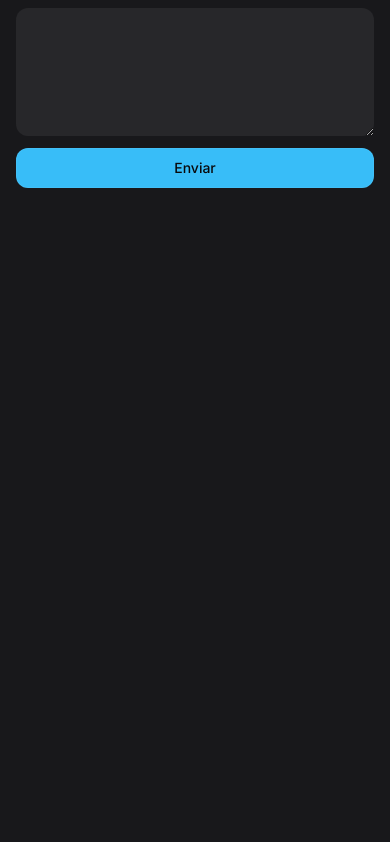
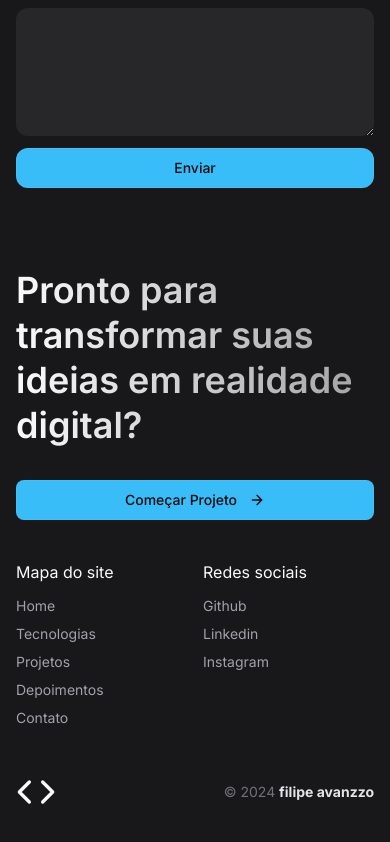
Before and after one commit to filipezzo/avanzzo, a React (Vite) app: page / in a window 390 px wide. Shown: the part 6639-7481 px from the top of the page. Before the commit the page ends 6907 px from the top, so only its background shows below. Built offline with nearby package versions, Linux system fonts and the light colour scheme.

Commit message:
feat: Footer section

```diff
--- a/src/app.tsx
+++ b/src/app.tsx
@@ -1,5 +1,6 @@
 import { About } from "./components/about";
 import { Contact } from "./components/contact";
+import { Footer } from "./components/footer";
 import { Header } from "./components/header";
 import { Hero } from "./components/hero";
 import { Projects } from "./components/projects";
@@ -18,6 +19,7 @@ function App() {
         <Reviews />
         <Contact />
       </main>
+      <Footer />
     </>
   );
 }
--- a/src/components/contact.tsx
+++ b/src/components/contact.tsx
@@ -4,7 +4,7 @@ import { ContactInfo } from "./inner/contact-left";
 
 export function Contact() {
   return (
-    <section id="contato" className="pb-20 pt-20">
+    <section id="contato" className="pt-20">
       <Container className="lg:grid lg:grid-cols-2">
         <ContactInfo />
         <ContactForm />
--- /dev/null
+++ b/src/components/footer.tsx
@@ -0,0 +1,32 @@
+import { ArrowRight } from "lucide-react";
+import { Container } from "./container";
+import { FooterMap } from "./inner/footer-map";
+import { Link } from "./link";
+import { LogoFooter } from "./logo-footer";
+
+export function Footer() {
+  return (
+    <footer className="pt-20">
+      <Container>
+        <div className="flex w-full flex-col lg:grid lg:grid-cols-2 lg:items-baseline">
+          <div className="mb-10">
+            <h2 className="headline mb-8 max-w-[12ch] sm:max-w-[20ch] lg:mb-10 lg:text-[48px]">
+              Pronto para transformar suas ideias em realidade digital?
+            </h2>
+            <Link
+              className="w-full lg:max-w-fit"
+              href="mailto:filipetsx@gmail.com"
+              variant="ocean"
+            >
+              Começar Projeto
+              <ArrowRight size={16} />
+            </Link>
+          </div>
+
+          <FooterMap />
+          <LogoFooter />
+        </div>
+      </Container>
+    </footer>
+  );
+}
--- /dev/null
+++ b/src/components/inner/footer-list-item.tsx
@@ -0,0 +1,22 @@
+import { ISiteMap } from "../../constants/sitemap";
+interface FooterListItemProps {
+  item: ISiteMap;
+  variant: "site" | "social";
+}
+
+export function FooterListItem({
+  item: { label, link },
+  variant,
+}: FooterListItemProps) {
+  return (
+    <li className="">
+      <a
+        className="block py-1 text-sm text-zinc-400 transition-colors hover:text-zinc-200"
+        href={link}
+        target={variant === "social" ? "_blank" : "_self"}
+      >
+        {label}
+      </a>
+    </li>
+  );
+}
--- /dev/null
+++ b/src/components/inner/footer-map-list.tsx
@@ -0,0 +1,17 @@
+import { ISiteMap } from "../../constants/sitemap";
+import { FooterListItem } from "./footer-list-item";
+
+interface FooterMapListProps {
+  list: ISiteMap[];
+  variant: "site" | "social";
+}
+
+export function FooterMapList({ list, variant }: FooterMapListProps) {
+  return (
+    <ul className="">
+      {list.map((item) => (
+        <FooterListItem variant={variant} key={item.id} item={item} />
+      ))}
+    </ul>
+  );
+}
--- /dev/null
+++ b/src/components/inner/footer-map.tsx
@@ -0,0 +1,17 @@
+import { siteMap, socialMap } from "../../constants/sitemap";
+import { FooterMapList } from "./footer-map-list";
+
+export function FooterMap() {
+  return (
+    <nav className="grid grid-cols-2 gap-4 lg:pl-20">
+      <div>
+        <h4 className="mb-2">Mapa do site</h4>
+        <FooterMapList variant="site" list={siteMap} />
+      </div>
+      <div>
+        <h4 className="mb-2">Redes sociais</h4>
+        <FooterMapList variant="social" list={socialMap} />
+      </div>
+    </nav>
+  );
+}
--- /dev/null
+++ b/src/components/logo-footer.tsx
@@ -0,0 +1,16 @@
+import { Code } from "lucide-react";
+import { getYear } from "../helpers/get-year";
+
+export function LogoFooter() {
+  const year = getYear();
+  return (
+    <div className="col-span-2 mb-8 flex w-full items-center justify-between pt-10">
+      <a className="block w-full" href="#home">
+        <Code className="size-10" />
+      </a>
+      <p className="text-nowrap text-sm text-zinc-500">
+        &copy; {year} <strong className="text-zinc-200">filipe avanzzo</strong>
+      </p>
+    </div>
+  );
+}
--- /dev/null
+++ b/src/constants/sitemap.ts
@@ -0,0 +1,57 @@
+export interface ISiteMap {
+  id: number;
+  label: string;
+  link: string;
+}
+
+export const siteMap: ISiteMap[] = [
+  {
+    id: 1,
+    label: "Home",
+    link: "#home",
+  },
+
+  {
+    id: 2,
+    label: "Tecnologias",
+    link: "#stack",
+  },
+
+  {
+    id: 3,
+    label: "Projetos",
+    link: "#projetos",
+  },
+
+  {
+    id: 4,
+    label: "Depoimentos",
+    link: "#depoimentos",
+  },
+
+  {
+    id: 5,
+    label: "Contato",
+    link: "#contato",
+  },
+];
+
+export const socialMap: ISiteMap[] = [
+  {
+    id: 1,
+    label: "Github",
+    link: "https://github.com/filipezzo",
+  },
+
+  {
+    id: 2,
+    label: "Linkedin",
+    link: "https://www.linkedin.com/in/fiavanzzo/",
+  },
+
+  {
+    id: 3,
+    label: "Instagram",
+    link: "https://www.instagram.com/filipezzo/",
+  },
+];
--- /dev/null
+++ b/src/helpers/get-year.ts
@@ -0,0 +1,3 @@
+export function getYear() {
+  return new Date().getFullYear();
+}
```
